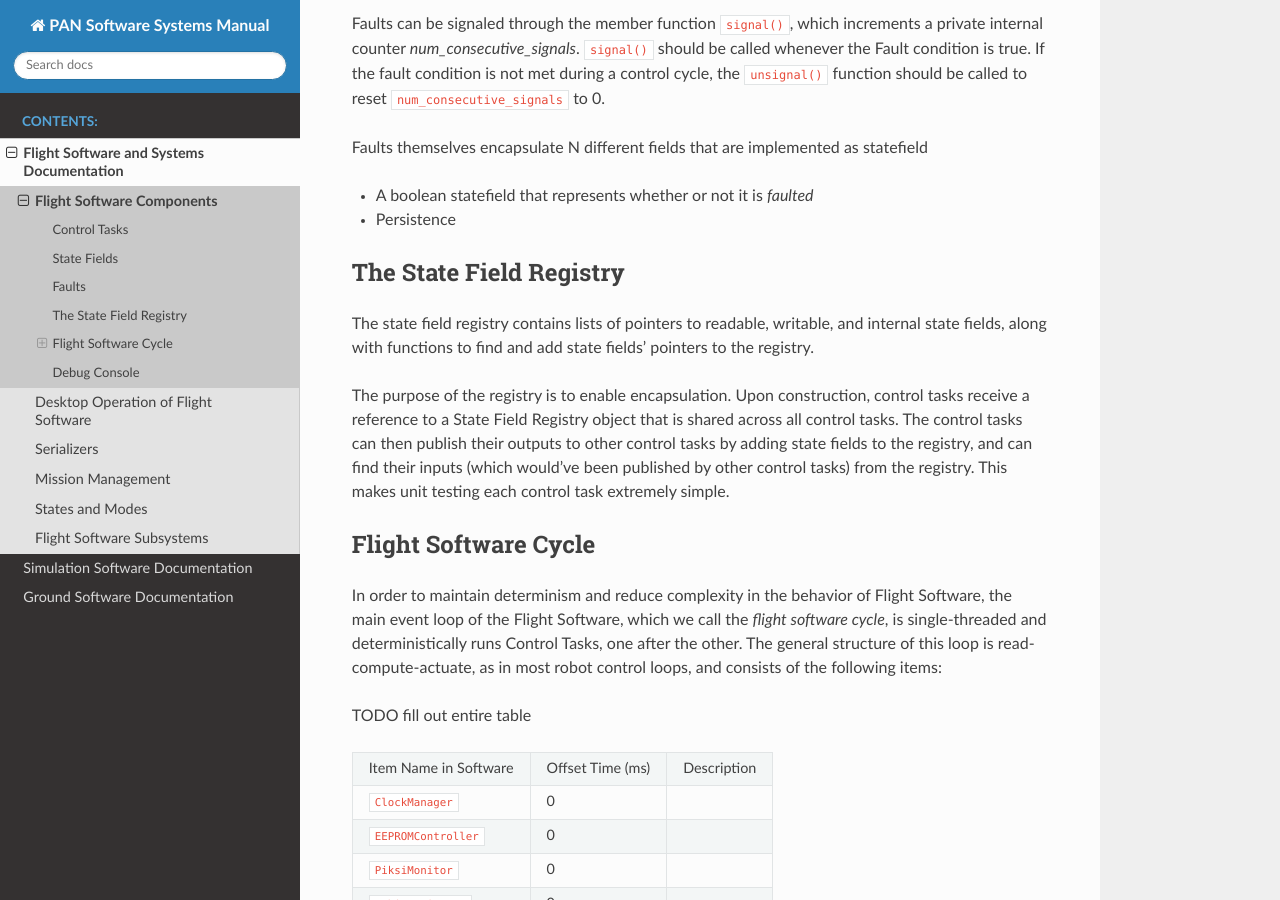
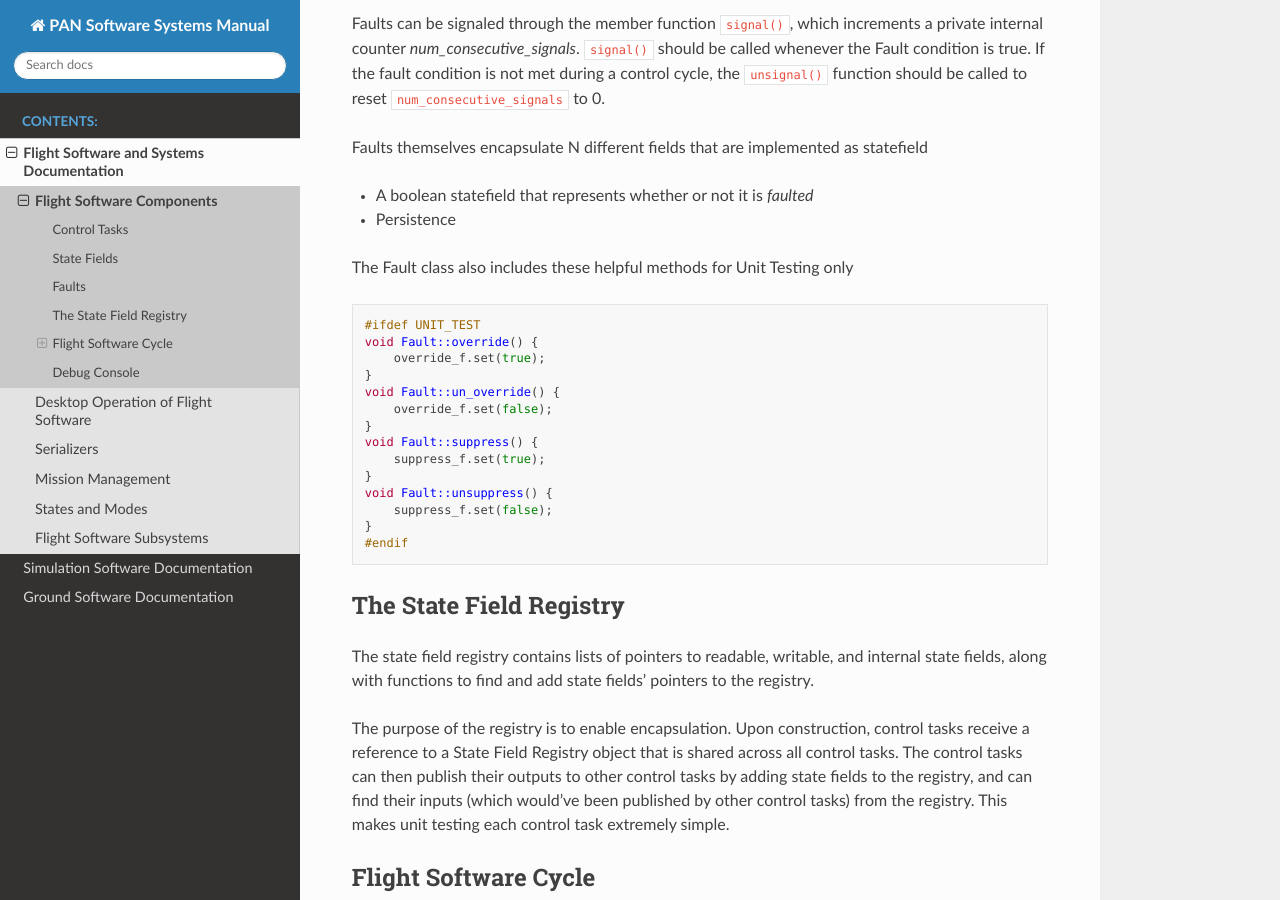
Before and after one commit to pathfinder-for-autonomous-navigation/Documentation, a Sphinx documentation site: the page built from source/flight_software/components.rst, in a window 1280 px wide and 900 px high, scrolled down 1722 px. Built offline with Sphinx 7.4.7 and the Read the Docs theme 2.0.0, drawn with Linux system fonts in a browser that asks for light colours.

Commit message:
learn how to code block

```diff
--- a/source/flight_software/components.rst
+++ b/source/flight_software/components.rst
@@ -80,6 +80,24 @@ Faults themselves encapsulate N different fields that are implemented as statefi
 - A boolean statefield that represents whether or not it is *faulted*
 - Persistence
 
+The Fault class also includes these helpful methods for Unit Testing only
+
+.. code-block:: cpp
+
+    #ifdef UNIT_TEST
+    void Fault::override() {
+        override_f.set(true);
+    }
+    void Fault::un_override() {
+        override_f.set(false);
+    }
+    void Fault::suppress() {
+        suppress_f.set(true);
+    }
+    void Fault::unsuppress() {
+        suppress_f.set(false);
+    }
+    #endif
 
 The State Field Registry
 ========================
```
